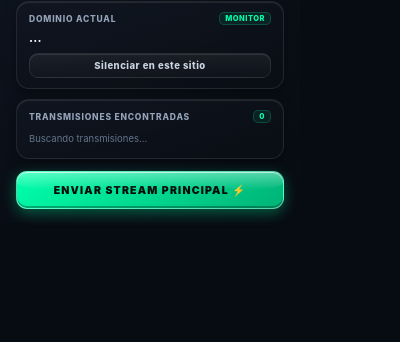
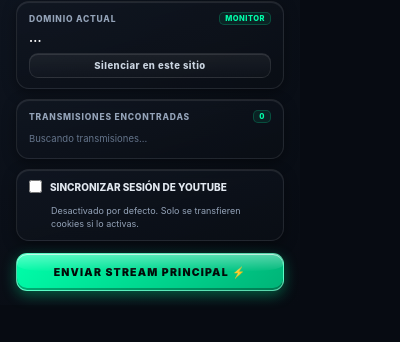
Before and after one commit to Manolilloo/Aurion, a browser extension: page extension/popup.html in a window 400 px wide. Shown: the part 50-392 px from the top of the page. Drawn offline with Linux system fonts and the light colour scheme.

Commit message:
ui: add explicit YouTube session sync consent

```diff
--- a/extension/popup.html
+++ b/extension/popup.html
@@ -37,6 +37,17 @@
       </div>
     </div>
 
+    <!-- SINCRONIZACIÓN DE SESIÓN OPCIONAL -->
+    <div class="hud-box" style="padding: 10px 12px;">
+      <label for="cookie-sync-toggle" style="display:flex; align-items:center; gap:8px; color:#e2e8f0; font-size:10px; font-weight:800; cursor:pointer;">
+        <input id="cookie-sync-toggle" type="checkbox" style="accent-color:#00ffaa;">
+        SINCRONIZAR SESIÓN DE YOUTUBE
+      </label>
+      <div id="cookie-sync-status" style="margin:6px 0 0 22px; color:#94a3b8; font-size:9px; line-height:1.4;">
+        Desactivado por defecto. Solo se transfieren cookies si lo activas.
+      </div>
+    </div>
+
     <!-- BOTÓN DE FORZAR TRANSMISIÓN -->
     <button class="btn-god-popup" id="btn-send-manual">
       <span>ENVIAR STREAM PRINCIPAL ⚡</span>
```
